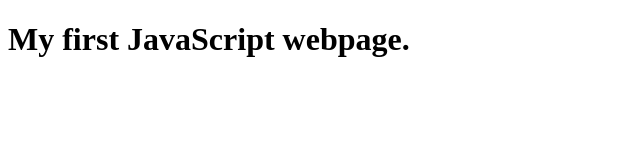
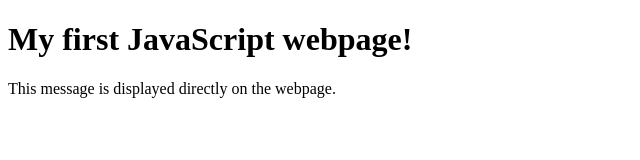
Before and after one commit to jakein-motion/c1801_java, a plain HTML site: page index.html in a window 1280 px wide. Shown: the whole page, without its empty margins (0-640 px from the left). Drawn offline with Linux system fonts and the light colour scheme.

Commit message:
Add files via upload

```diff
--- a/index.html
+++ b/index.html
@@ -2,15 +2,14 @@
 <html lang="en">
 <head>
     <meta charset="UTF-8">
-    <meta name="viewport" content="width=device-width, initial-scale=1.0">
     <title>My First JavaScript Webpage</title>
+    <script>
+        // This text shows up in the browser console
+        console.log("Hello from WeWannaBee!");
+    </script>
 </head>
 <body>
-    <h1>My first JavaScript webpage.</h1>
-
-    <script>
-        // Display message in the console
-        console.log("Hello from JavaScript! This message is shown in the console.");
-    </script>
+    <h1>My first JavaScript webpage!</h1>
+    <p>This message is displayed directly on the webpage.</p>
 </body>
 </html>
```
